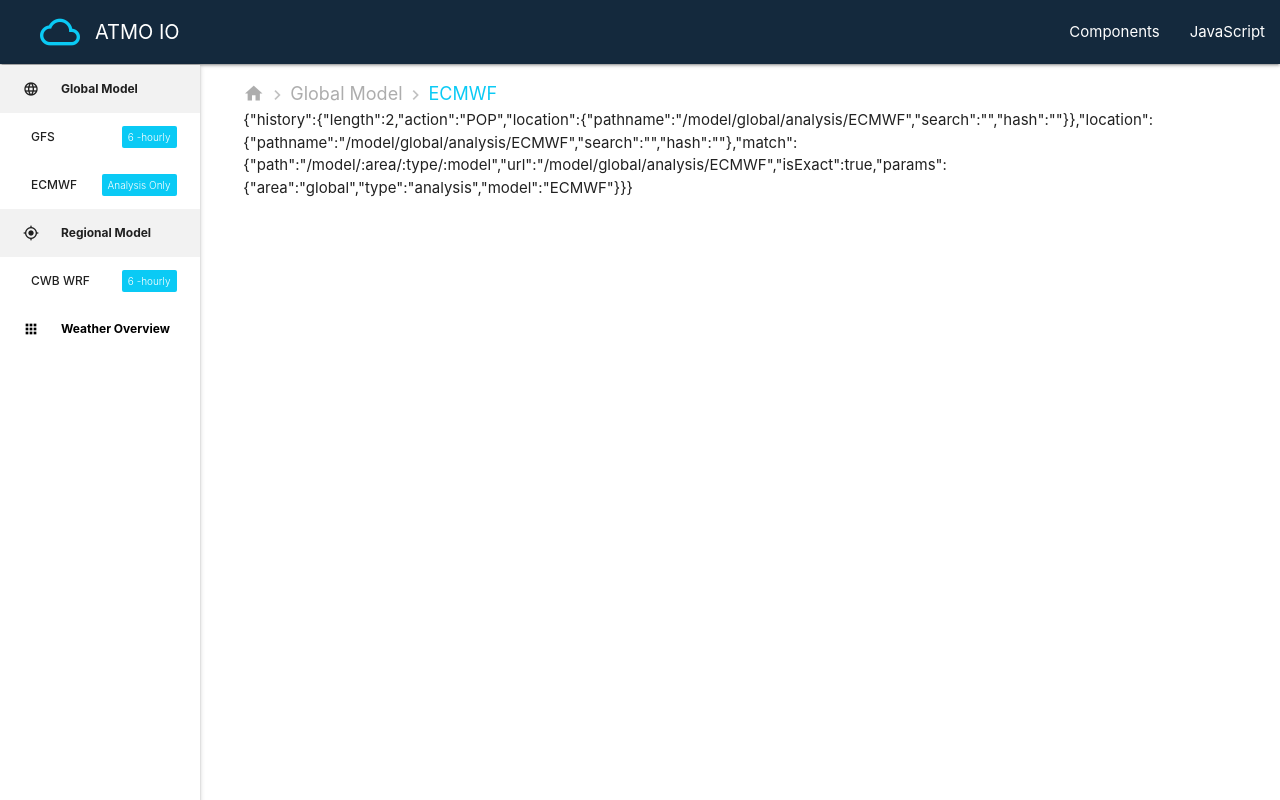
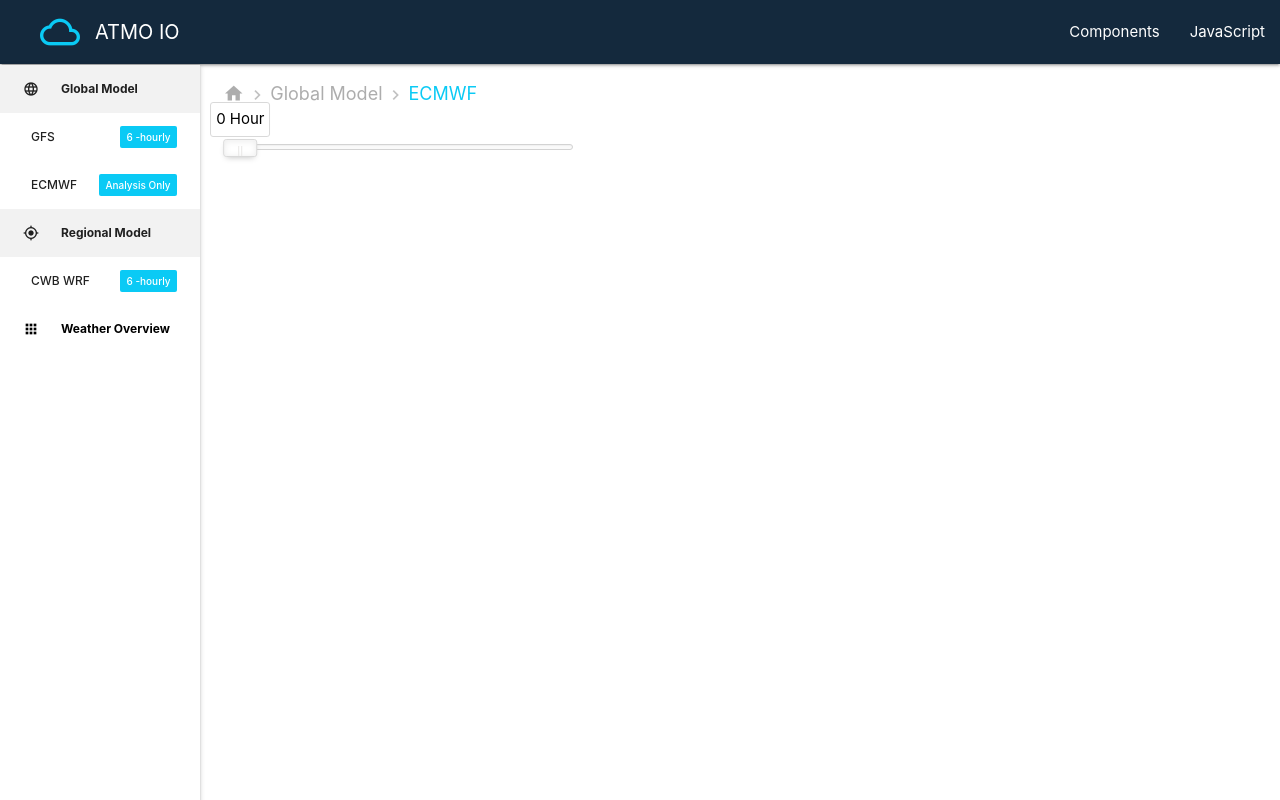
Before and after one commit to ShinKaiMa/atmo-app, a React (Create React App) app: page /model/global/analysis/ECMWF in a window 1280 px wide. Built offline with nearby package versions, Linux system fonts and the light colour scheme.

Commit message:
add. noUISlider

```diff
--- a/package.json
+++ b/package.json
@@ -5,6 +5,7 @@
   "dependencies": {
     "material-design-icons": "^3.0.1",
     "materialize-css": "^1.0.0-rc.2",
+    "nouislider": "^14.0.3",
     "react": "^16.9.0",
     "react-dom": "^16.9.0",
     "react-redux": "^7.1.0",
--- a/src/components/DeskTopSideNavbar.js
+++ b/src/components/DeskTopSideNavbar.js
@@ -34,10 +34,10 @@ const DeskTopSideNavbar = (props) => {
             </div>
                     <div className="collapsible-body">
                         <li onClick={() => props.history.push('/model/global/forcast/GFS')}>
-                            <a className="collection-item" style={{ fontSize: "12px" }}><span style={{ fontSize: "10px", backgroundColor: "#0ACAF5" }} data-badge-caption="-hourly" className="new badge">6</span>GFS</a>
+                            <a className="collection-item" style={{ fontSize: "12px" }}><span style={{ fontSize: "10px", backgroundColor: "#0ACAF5", fontWeight:"500" }} data-badge-caption="-hourly" className="new badge">6</span>GFS</a>
                         </li>
                         <li onClick={() => props.history.push('/model/global/analysis/ECMWF')}>
-                            <a className="collection-item" style={{ fontSize: "12px" }}><span style={{ fontSize: "10px", backgroundColor: "#0ACAF5" }} data-badge-caption="Analysis Only" className="new badge"></span>ECMWF</a>
+                            <a className="collection-item" style={{ fontSize: "12px" }}><span style={{ fontSize: "10px", backgroundColor: "#0ACAF5", fontWeight:"500" }} data-badge-caption="Analysis Only" className="new badge"></span>ECMWF</a>
                         </li>
                     </div>
                 </li>
@@ -48,7 +48,7 @@ const DeskTopSideNavbar = (props) => {
                     </div>
                     <div className="collapsible-body">
                         <li onClick={() => props.history.push('/model/global/forcast/CWBWRF')}>
-                            <a className="collection-item" style={{ fontSize: "12px" }}><span style={{ fontSize: "10px", backgroundColor: "#0ACAF5" }} data-badge-caption="-hourly" className="new badge">6</span>CWB WRF</a>
+                            <a className="collection-item" style={{ fontSize: "12px" }}><span style={{ fontSize: "10px", backgroundColor: "#0ACAF5", fontWeight:"500"  }} data-badge-caption="-hourly" className="new badge">6</span>CWB WRF</a>
                         </li>
                     </div>
                 </li>
--- a/src/components/ModelViewBreadcrumbs.js
+++ b/src/components/ModelViewBreadcrumbs.js
@@ -40,7 +40,7 @@ const ModelViewBreadcrumbs = (props) => {
 
 
     return (
-        <nav className="z-depth-0 col s12" style={{ height: "20px", lineHeight: "20px" }}>
+        <nav className="z-depth-0 col s12" style={{ height: "20px", lineHeight: "20px", marginBottom:"20px" }}>
             <div className="nav-wrapper" style={{ height: "20px", paddingTop: "10px" }}>
                 <div style={{ height: "20px" }}>
                     <a className="breadcrumb pointer" onClick={() => props.history.push('/')}>
--- a/src/index.css
+++ b/src/index.css
@@ -1,4 +1,6 @@
 @import "../node_modules/material-design-icons/iconfont/material-icons.css";
+@import '../node_modules/nouislider/distribute/nouislider.css';
+
 body {
   margin: 0;
   font-family: -apple-system, BlinkMacSystemFont, "Segoe UI", "Roboto", "Oxygen",
@@ -14,7 +16,7 @@ code {
 }
 
 .mainLayout {
-  padding-left: 200px;
+  padding-left: 180px;
   margin: 0px
 }
 
@@ -75,8 +77,25 @@ nav {
 .breadcrumb.pointer{
   cursor: pointer;
 }
-/*
-.chip {
-  padding-top: 5px ;
-  margin-bottom: 0px !important;
-} */
+
+.noUi-tooltip {
+  display: none;
+}
+
+.noUi-active .noUi-tooltip {
+  color:gray;
+  font-size: 8px;
+  display: block;
+}
+
+.noUi-handle {
+  height: 18px !important;
+}
+
+.noUi-handle::after {
+  height: 10px !important;
+}
+
+.noUi-handle::before {
+  height: 10px !important;
+}
--- a/src/layouts/ModelView.js
+++ b/src/layouts/ModelView.js
@@ -4,18 +4,37 @@ import { SideNavContext } from "../contexts/SideNavContext";
 import M from "materialize-css/dist/js/materialize.min.js";
 import { unaryExpression } from "@babel/types";
 import ModelViewBreadcrumbs from "../components/ModelViewBreadcrumbs";
+import noUiSlider from "nouislider";
+import "nouislider/distribute/nouislider.css";
 
 const ModelView = props => {
-    return (
-        <div >
-            <div className="row mainLayout container" id="container">
-                <ModelViewBreadcrumbs props/>
-                <div>
-                    <p className="col s12" style={{ overflow: "auto" }}>{JSON.stringify(props)}</p>
-                </div>
-            </div>
-        </div>
-    );
+  useEffect(() => {
+    let slider = document.getElementById("slider");
+    noUiSlider.create(slider, {
+      connect: true,
+      range: {
+        min: 0,
+        max: 78
+      },
+      start: 0,
+      step: 6,
+      tooltips : [{to: (value) => {
+        let result = Math.round(parseInt(value)).toString();
+        return result + ' Hour';
+      }}]
+    });
+  }, []);
+
+  return (
+    <div className="mainLayout container" id="container">
+      <div className="row">
+        <ModelViewBreadcrumbs props />
+      </div>
+      <div className="row">
+        <div id="slider" className="col s4 " style={{height:"6px", marginTop:"10px", marginLeft:"16px"}}></div>
+      </div>
+    </div>
+  );
 };
 
 export default withRouter(ModelView);
```
Also changed, not shown: 1 other file (tests, documents, lock files or other folders).
